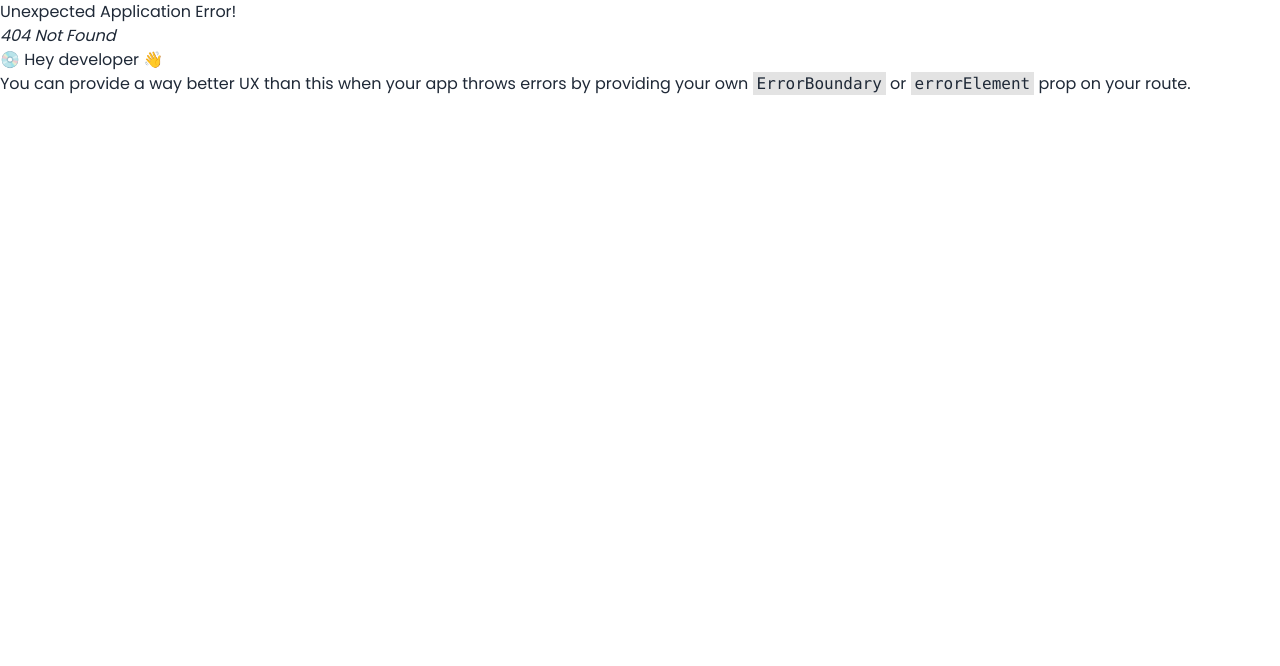
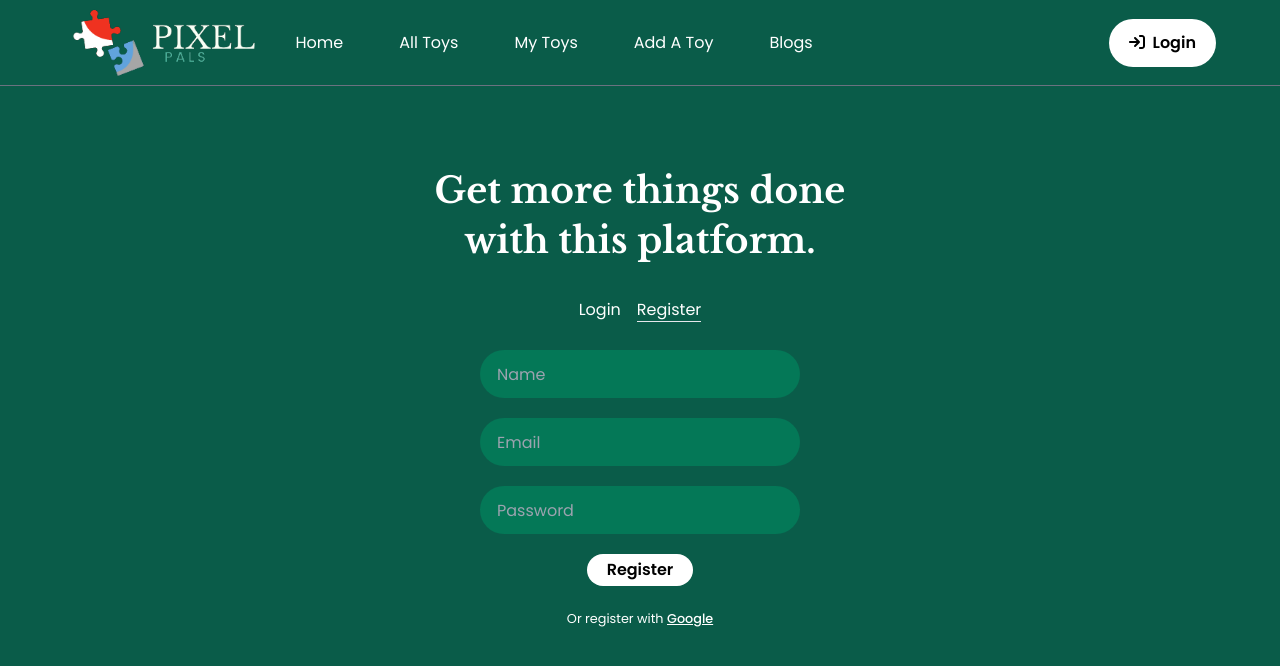
Before and after one commit to shamim26/Pixel-pals, a React (Vite) app: page /register in a window 1280 px wide. Before the commit this address had no page. Shown: the top 666 px of the page. Built offline with nearby package versions, Linux system fonts and the light colour scheme.

Commit message:
login and regi page added

```diff
--- a/src/components/NavBar/NavBar.jsx
+++ b/src/components/NavBar/NavBar.jsx
@@ -38,10 +38,10 @@ const NavBar = () => {
         <Link to="/my-toys">My Toys</Link>
         <Link to="/add-toy"> Add A Toy</Link>
         <Link to="/blogs">Blogs</Link>
-        <button className="py-3 px-5 text-black font-semibold md:ml-60 bg-white rounded-3xl hover:shadow-xl hover:bg-secondary duration-300">
+        <Link to='/login' className="py-3 px-5 text-black font-semibold md:ml-60 bg-white rounded-3xl hover:shadow-xl hover:bg-secondary duration-300">
           <FontAwesomeIcon className="mr-2" icon={faArrowRightToBracket} />
           Login
-        </button>
+        </Link>
       </div>
     </div>
   );
--- a/src/pages/Login/Login.jsx
+++ b/src/pages/Login/Login.jsx
@@ -1,11 +1,61 @@
-import React from 'react';
+import React from "react";
+import { Link, NavLink } from "react-router-dom";
 
 const Login = () => {
-    return (
+  return (
+    <div
+      className="bg-primary text-white border-t
+     border-gray-500
+     h-screen pt-20"
+    >
+      <h2 className="text-center text-4xl font-custom font-bold leading-[50px]">
+        Get more things done <br /> with this platform.
+      </h2>
+      <div className="text-center mt-8 space-x-4">
+        <NavLink
+          className={({ isActive }) =>
+            isActive ? "border-b transition-all duration-200" : ""
+          }
+          to="/login"
+        >
+          Login
+        </NavLink>
+        <NavLink
+          className={({ isActive }) => (isActive ? "border-b" : "")}
+          to="/register"
+        >
+          Register
+        </NavLink>
+      </div>
+      <form className=" flex flex-col gap-5 items-center mt-7">
+        <input
+          type="email"
+          name="email"
+          placeholder="Email"
+          className="input bg-emerald-700 rounded-3xl text-white w-full max-w-xs"
+        />
+        <input
+          type="password"
+          name="password"
+          placeholder="Password"
+          className="input bg-emerald-700 rounded-3xl text-white w-full max-w-xs"
+        />
+        <button
+          className="py-1 px-5 bg-white rounded-3xl
+           text-black font-semibold hover:shadow-xl
+           hover:bg-secondary duration-300"
+          type="submit"
+        >
+          Login
+        </button>
         <div>
-
+          <small>
+            Or login with <Link className="underline font-medium">Google</Link>
+          </small>
         </div>
-    );
+      </form>
+    </div>
+  );
 };
 
 export default Login;
--- a/src/pages/Login/Register.jsx
+++ b/src/pages/Login/Register.jsx
@@ -1,11 +1,70 @@
-import React from 'react';
+import React from "react";
+import { Link, NavLink } from "react-router-dom";
 
 const Register = () => {
-    return (
-        <div>
-
+  return (
+    <div>
+      <div
+        className="bg-primary text-white border-t
+     border-gray-500
+     h-screen pt-20"
+      >
+        <h2 className="text-center text-4xl font-custom font-bold leading-[50px]">
+          Get more things done <br /> with this platform.
+        </h2>
+        <div className="text-center mt-8 space-x-4">
+          <NavLink
+            className={({ isActive }) =>
+              isActive ? "border-b transition-all duration-200" : ""
+            }
+            to="/login"
+          >
+            Login
+          </NavLink>
+          <NavLink
+            className={({ isActive }) => (isActive ? "border-b" : "")}
+            to="/register"
+          >
+            Register
+          </NavLink>
         </div>
-    );
+        <form className=" flex flex-col gap-5 items-center mt-7">
+          <input
+            type="text"
+            name="name"
+            placeholder="Name"
+            className="input bg-emerald-700 rounded-3xl text-white w-full max-w-xs"
+          />
+          <input
+            type="email"
+            name="email"
+            placeholder="Email"
+            className="input bg-emerald-700 rounded-3xl text-white w-full max-w-xs"
+          />
+          <input
+            type="password"
+            name="password"
+            placeholder="Password"
+            className="input bg-emerald-700 rounded-3xl text-white w-full max-w-xs"
+          />
+          <button
+            className="py-1 px-5 bg-white rounded-3xl
+           text-black font-semibold hover:shadow-xl
+           hover:bg-secondary duration-300"
+            type="submit"
+          >
+            Register
+          </button>
+          <div>
+            <small>
+              Or register with{" "}
+              <Link className="underline font-medium">Google</Link>
+            </small>
+          </div>
+        </form>
+      </div>
+    </div>
+  );
 };
 
 export default Register;
```
Also changed, not shown: src/routes/Routes.jsx (+10 -0 lines).
